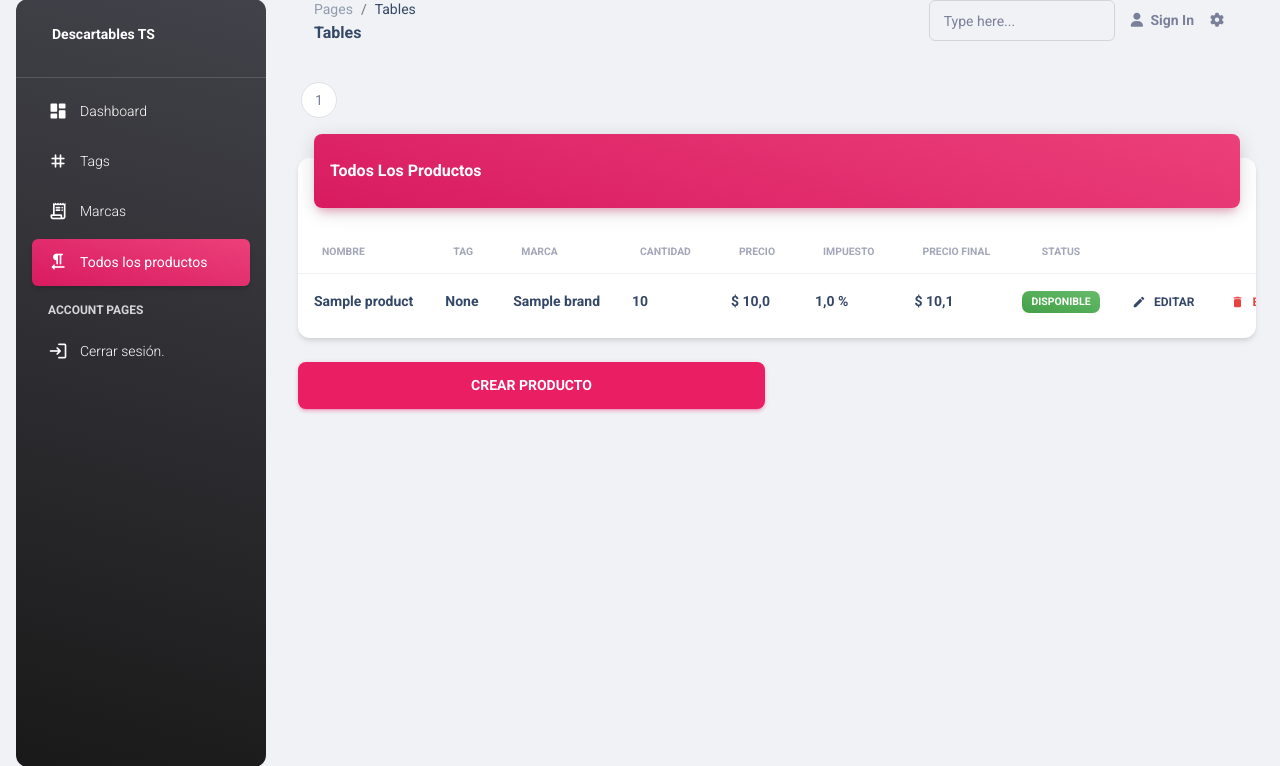
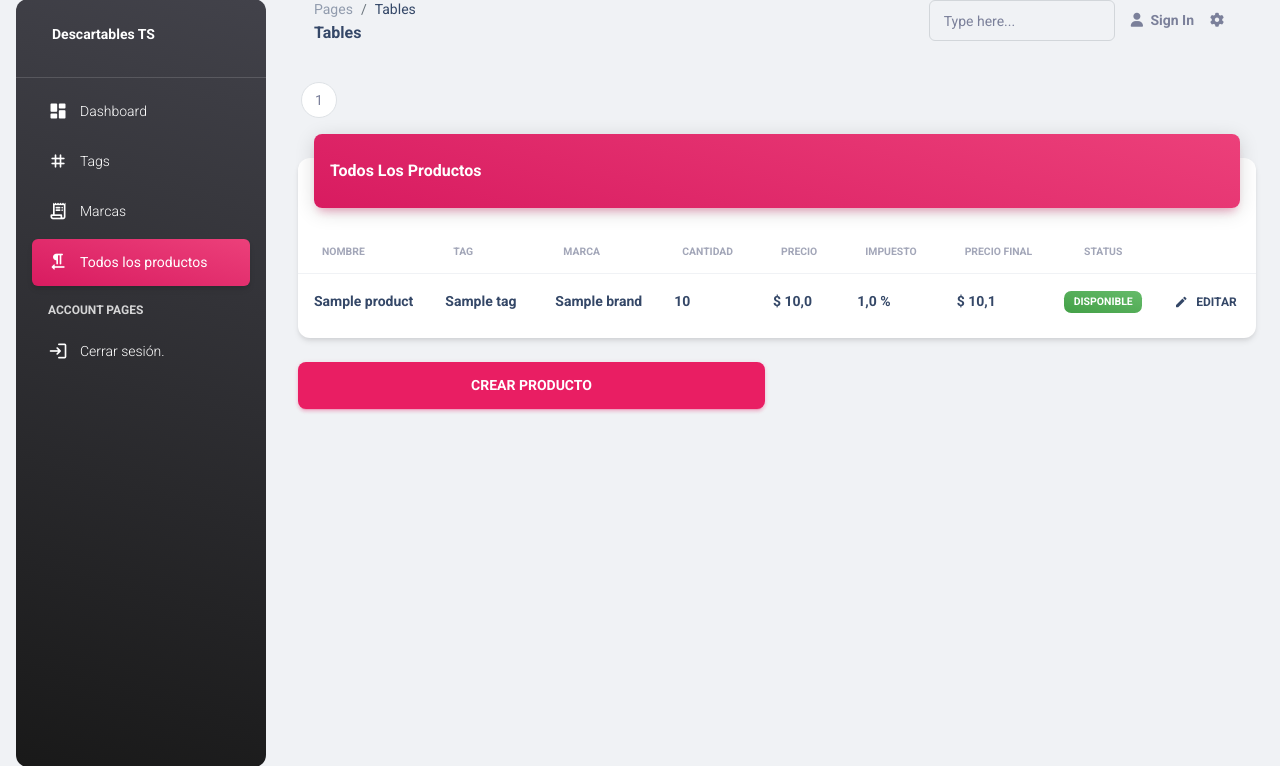
Before and after one commit to SantiBert/descartables, a Django app: page /todos-los-productos/ in a window 1280 px wide. Shown: the part 17-783 px from the top of the page. Run offline with Django 4.2, Linux system fonts and the light colour scheme; a user stored in the database is signed in; tables that the repository leaves empty hold one stand-in row (values such as "Sample post"); some libraries are stand-ins or nearby versions.

Commit message:
minor fixes

```diff
--- a/descartablestc/settings.py
+++ b/descartablestc/settings.py
@@ -11,6 +11,7 @@
 """
 
 from pathlib import Path
+from .util_settings import *
 import os
 
 # Build paths inside the project like this: BASE_DIR / 'subdir'.
--- a/products/forms.py
+++ b/products/forms.py
@@ -30,7 +30,6 @@
         fields = ['is_active']
 
 
-
 class ProductForm(forms.ModelForm):
     class Meta:
         model = Product
--- a/products/templates/products.html
+++ b/products/templates/products.html
@@ -67,7 +67,13 @@
                   <td>
                     <div class="d-flex px-2 py-1">
                       <div class="d-flex flex-column justify-content-center">
-                        <h6 class="mb-0 text-sm">{{product.tag.name |capfirst}}</h6>
+                        <h6 class="mb-0 text-sm">
+                          {% for tag in product.tag.all %}
+                            {% if tag.status == "1" and tag.is_active %}
+                              {{tag.name |capfirst}} &nbsp
+                            {% endif %}
+                          {% endfor %}
+                        </h6>
                       </div>
                     </div>
                   </td>
```
